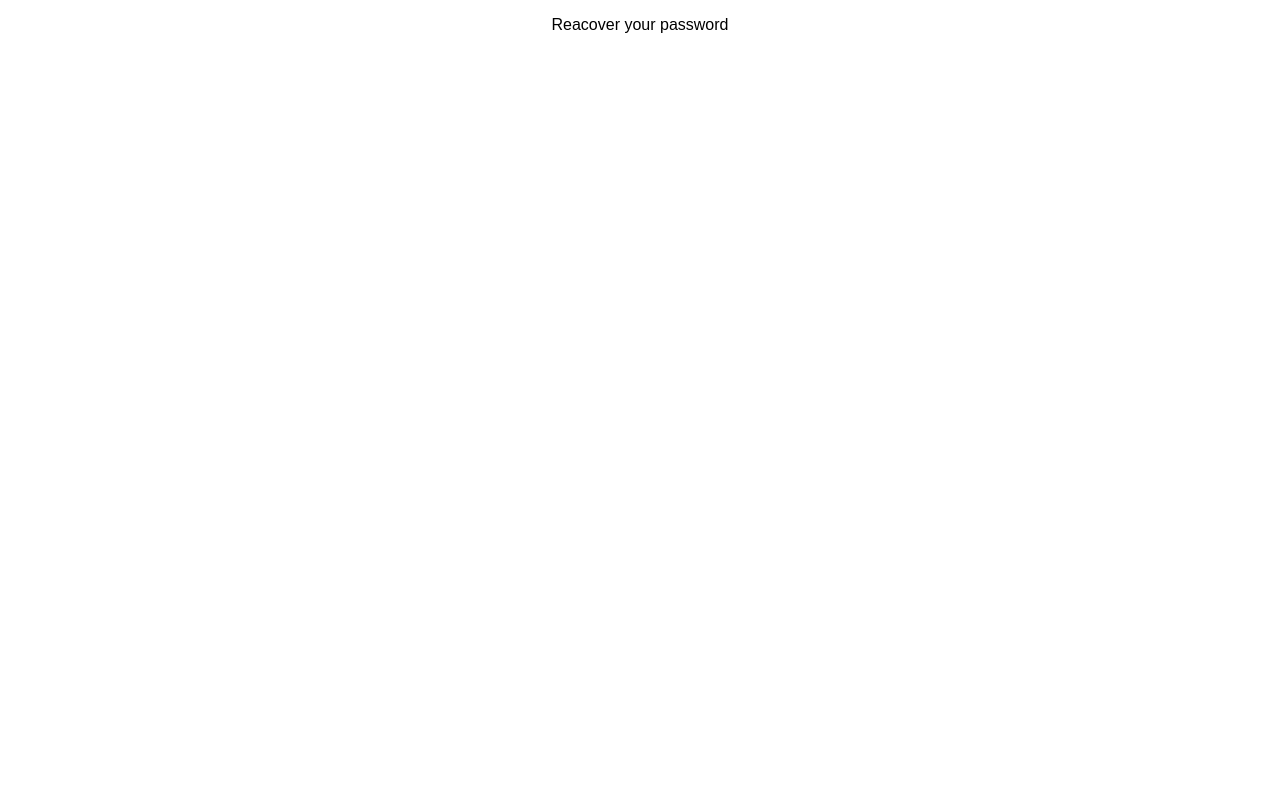
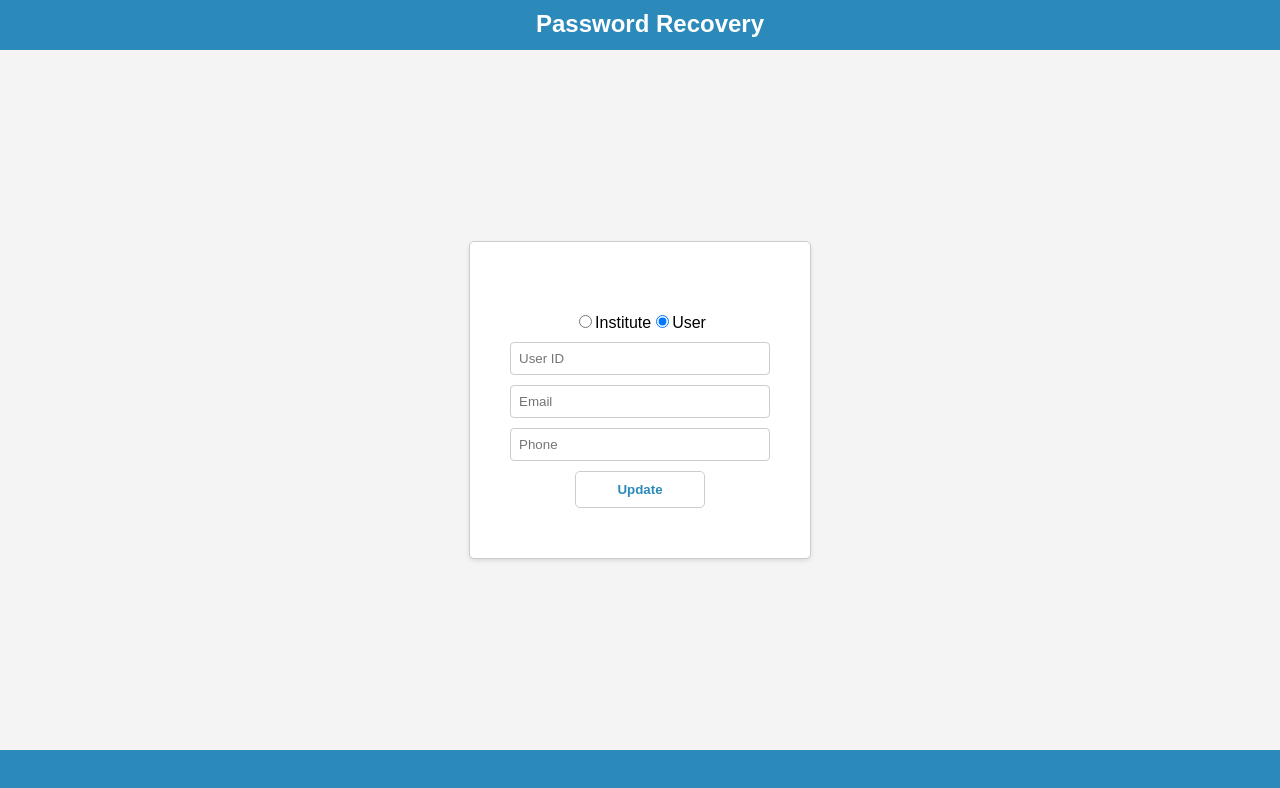
Before and after one commit to 98SKY/coachingApp, a React (Create React App) app: page /forgotPass in a window 1280 px wide. Shown: the top 788 px of the page. Built offline with nearby package versions, Linux system fonts and the light colour scheme.

Commit message:
forgot password page ui done

```diff
--- a/src/Component/ForgotPass.js
+++ b/src/Component/ForgotPass.js
@@ -1,11 +1,134 @@
-import React from 'react'
+import React, { useState } from 'react';
+import '../global.css';
+import './forgotPass.css';
+import { useNavigate } from 'react-router-dom';
+import { recoverPassword } from './Global';
 
 const ForgotPass = () => {
+  const [accountType, setAccountType] = useState('user');
+  const [instituteId, setInstituteId] = useState('');
+  const [userId, setUserId] = useState('');
+  const [email, setEmail] = useState('');
+  const [phone, setPhone] = useState('');
+  const navigate = useNavigate();
+
+  const handleSubmit = async () => {
+    if ((accountType === 'institute' && instituteId.trim() === '') || (accountType === 'user' && userId.trim() === '') || email.trim() === '' || phone.trim() === '') {
+      alert('Please fill in all fields.');
+      return;
+    }
+
+    if (!validateEmail(email)) {
+      alert('Please enter a valid email address');
+      return;
+    }
+
+    if (!validatePhoneNumber(phone)) {
+      alert('Please enter a valid phone number');
+      return;
+    }
+
+    const userData = { accountType, instituteId, userId, email, phone };
+    try {
+      console.log('userData',userData);
+      const response = await recoverPassword(userData);
+      alert(response.message);
+    } catch (error) {
+      console.error('Error:', error);
+      alert('Facing issue to communicate with backend');
+    }
+  };
+
+
+  const validateEmail = (email) => {
+    const re = /^[^\s@]+@[^\s@]+\.[^\s@]+$/;
+    return re.test(email);
+  };
+
+  const validatePhoneNumber = (phone) => {
+    const re = /^\d{10}$/;
+    return re.test(phone);
+  };
+
+
   return (
-    <div>
-      <p>Reacover your password</p>
+    <div className='myWrapper'>
+      <div className='myPadding-all'>
+        <div className='header'>Password Recovery</div>
+        <div className='body'>
+          <div>
+            <input
+              type='radio'
+              id='institute'
+              name='accountType'
+              value='institute'
+              checked={accountType === 'institute'}
+              onChange={() => setAccountType('institute')}
+            />
+            <label htmlFor='institute'>Institute</label>
+            <input
+              type='radio'
+              id='user'
+              name='accountType'
+              value='user'
+              checked={accountType === 'user'}
+              onChange={() => setAccountType('user')}
+            />
+            <label htmlFor='user'>User</label>
+          </div>
+          {accountType === 'institute' && (
+            <>
+              <input
+                type='text'
+                id='instituteId'
+                name='instituteId'
+                placeholder='Institute ID'
+                value={instituteId}
+                onChange={(e) => setInstituteId(e.target.value)}
+                required
+              />
+            </>
+          )}
+          {accountType === 'user' && (
+            <>
+              <input
+                type='text'
+                id='userId'
+                name='userId'
+                placeholder='User ID'
+                value={userId}
+                onChange={(e) => setUserId(e.target.value)}
+                required
+              />
+            </>
+          )}
+          <input
+            type='email'
+            id='email'
+            name='email'
+            placeholder='Email'
+            value={email}
+            onChange={(e) => setEmail(e.target.value)}
+            required
+          />
+          <input
+            type='tel'
+            id='phone'
+            name='phone'
+            placeholder='Phone'
+            value={phone}
+            onChange={(e) => setPhone(e.target.value)}
+            required
+          />
+
+          <button type='button' onClick={handleSubmit}>
+            Update
+          </button>
+        </div>
+        <div className='footer'></div>
+      </div>
     </div>
-  )
-}
+  );
+};
 
-export default ForgotPass
+export default ForgotPass;
--- a/src/Component/Global.js
+++ b/src/Component/Global.js
@@ -56,10 +56,40 @@ export const login = (username, password, userType) =>{
     if (data && data.message) {
       return data; // Return success message
     } else {
-      throw new Error('Failed to login');
+      throw new Error('facing issue to login');
     }
   })
   .catch(error => {
     throw error;
   });
-}
+};
+
+export const recoverPassword = (userData) =>{
+  const apiUrl = `${BASE_URL}/recoverPassword`;
+  return fetch(apiUrl,{
+    method: 'POST',
+    headers:{
+      'Content-Type':'application/json'
+    },
+    body: json.stringify(userData),
+  })
+  .then(response => {
+    if(!response.ok){
+      return response.json().then(errorData =>{
+        throw new Error(errorData.error || 'Failed to Recover Password ')
+      });
+    }
+    return response.json();
+  })
+  .then(data =>{
+    if(data && data.message){
+      return data;
+    }else{
+      throw new Error('facing issue to recover your password')
+    }
+  })
+  .catch(error =>{
+    throw error;
+  })
+
+};
--- a/src/Component/Login.js
+++ b/src/Component/Login.js
@@ -81,7 +81,7 @@ const Login = () => {
           <button onClick={handleLogin}>Login</button>
           <div>
           <div className="create-account" onClick={handleCreateAccount}>Create account</div>
-          <div className="forgot-password"><Link to={"ForgotPass"}>Forgot password?</Link></div>
+          <div className="forgot-password"><Link to={"/forgotPass"}>Forgot password?</Link></div>
           </div>
         </div>
       </div>
--- a/src/Component/forgotPass.css
+++ b/src/Component/forgotPass.css
@@ -0,0 +1,64 @@
+/* Add this to your forgotPass.css file */
+body {
+    background: #f4f4f4;
+    font-family: Arial, sans-serif;
+    margin: 0;
+    padding: 0;
+  }
+
+  .myWrapper {
+    display: flex;
+    justify-content: center;
+    align-items: center;
+    height: 100vh;
+  }
+
+  .myPadding-all {
+    padding: 20px;
+    background: white;
+    border-radius: 5px;
+    box-shadow: 0 2px 4px rgba(0, 0, 0, 0.1);
+    width: 300px;
+  }
+
+  .header {
+    font-size: 24px;
+    font-weight: bold;
+    margin-bottom: 20px;
+    text-align: center;
+  }
+
+  .body {
+    display: flex;
+    flex-direction: column;
+    gap: 10px;
+  }
+
+  .label {
+    margin-bottom: 5px;
+  }
+
+  .error {
+    color: red;
+    font-size: 12px;
+  }
+
+  input[type='text'],
+  input[type='email'],
+  input[type='tel'] {
+    padding: 8px;
+    border: 1px solid #ccc;
+    border-radius: 4px;
+    width: 100%;
+    box-sizing: border-box;
+  }
+
+  button {
+    padding: 10px;
+    border: none;
+    border-radius: 4px;
+    width: 100%;
+    cursor: pointer;
+    background-color: white;
+    color: rgb(43, 138, 186);
+  }
```
